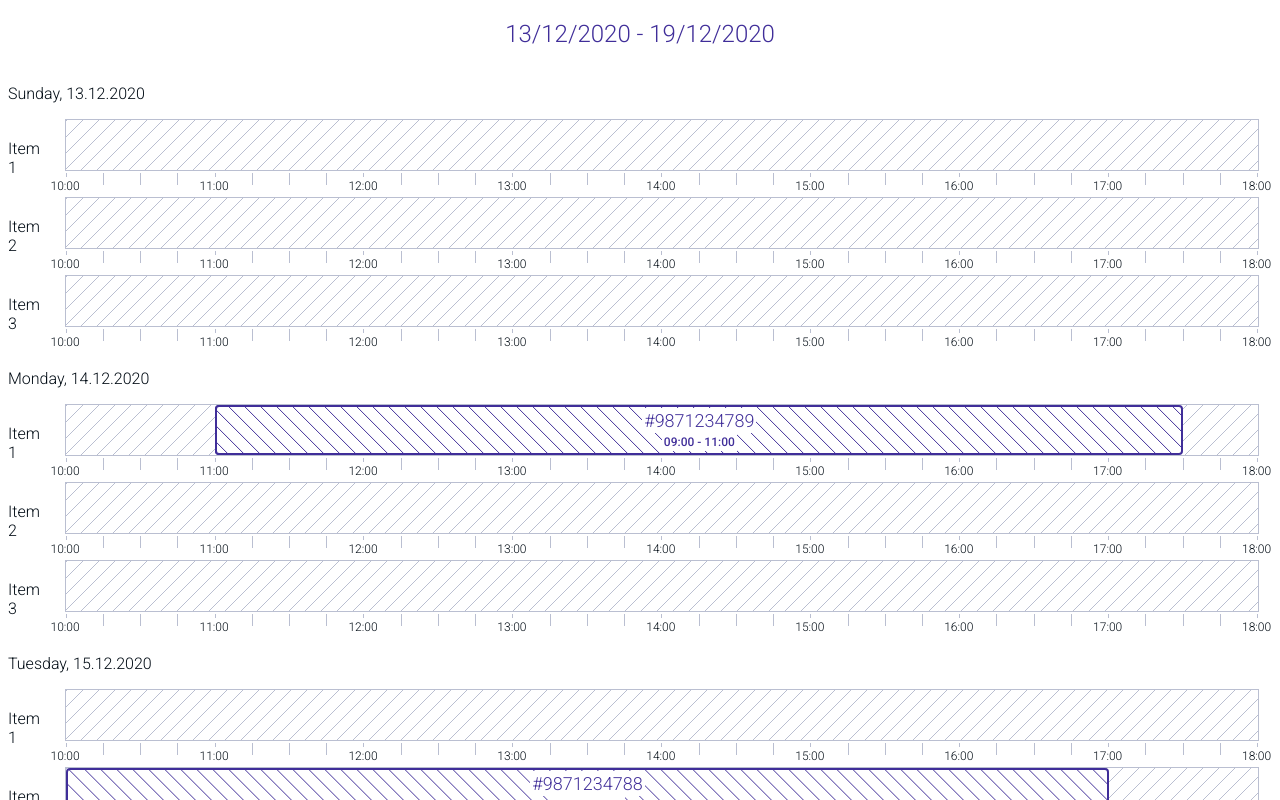
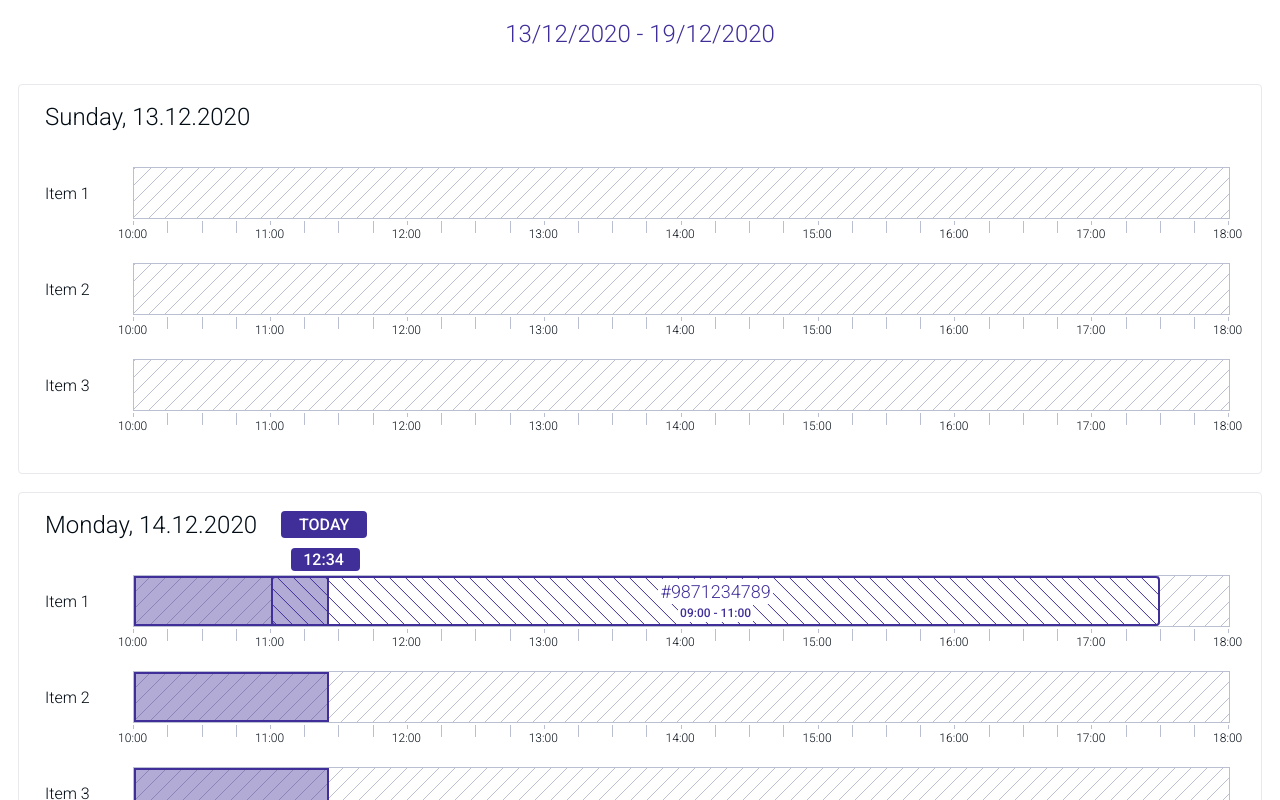
Before and after one commit to jablpiotrek/v-res, a Vue app: page / in a window 1280 px wide. Shown: the top 800 px of the page. Built offline with nearby package versions, Linux system fonts and the light colour scheme; some icons are missing; what vue-clipboard2 would draw is missing.

Commit message:
add time markers and overlays, improve looks

```diff
--- a/package.json
+++ b/package.json
@@ -18,6 +18,7 @@
     "express": "^4.17.1",
     "hotkeys-js": "^3.8.2",
     "register-service-worker": "^1.7.1",
+    "v-click-outside": "^3.1.2",
     "vue": "^2.6.11",
     "vue-clipboard2": "^0.3.1",
     "vue-feather-icons": "^5.1.0",
--- a/src/App.vue
+++ b/src/App.vue
@@ -1,8 +1,8 @@
 <template>
-  <div id="app">
+  <div id="app" class="app">
     <router-view/>
     <transition name="app__overlay-transition">
-      <div @click="closeReservationTooltip" v-if="showOverlay" class="app__overlay"></div>
+      <div v-if="showOverlay" class="app__overlay"></div>
     </transition>
   </div>
 </template>
@@ -17,7 +17,7 @@
   computed: {
     ...mapState(['reservationTooltip']),
     showOverlay() {
-      return !!this.reservationTooltip;
+      return false;
     },
   },
   methods: {
@@ -34,6 +34,7 @@
 
 <style lang="scss">
   .app {
+    padding: 0 $medium;
 
     &__overlay {
       background: $overlay;
@@ -42,7 +43,7 @@
       top: 0;
       width: 100%;
       height: 100%;
-      z-index: 10;
+      z-index: $high;
 
       &-transition {
         &-enter,
--- a/src/components/Day.vue
+++ b/src/components/Day.vue
@@ -1,9 +1,19 @@
 <template>
   <div class="day">
-    <span class="day__date">{{ formattedDate }}</span>
+    <div class="day__header">
+      <h3 class="day__date">{{ formattedDate }}</h3>
+      <span v-if="isToday" class="day__today-badge">Today</span>
+    </div>
     <ul class="day__items">
-      <li class="day__item" v-for="item in items" :key="item.id">
-        <item :name="item.name" :id="item.id" :specs="item.spec" :day="date"/>
+      <li class="day__item" v-for="(item, index) in items" :key="item.id">
+        <item
+          :name="item.name"
+          :id="item.id"
+          :specs="item.spec"
+          :day="date"
+          :isToday="isToday"
+          :isFirst="index === 0"
+        />
       </li>
     </ul>
   </div>
@@ -11,6 +21,7 @@
 
 <script>
 import format from 'date-fns/format';
+import isSameDay from 'date-fns/isSameDay';
 
 import Item from '@/components/Item.vue';
 
@@ -31,15 +42,58 @@
     formattedDate() {
       return format(this.date, 'EEEE, dd.MM.yyyy');
     },
+    isToday() {
+      return isSameDay(this.date, new Date(2020, 11, 14));
+    },
   },
 };
 </script>
 
 <style lang="scss" scoped>
   .day {
+    @include border(1px, $gray-light);
+    @include transition(border-color);
+
+    padding: $medium;
+    margin-bottom: $medium;
+    border-radius: $small;
+
+    &__date {
+      font-size: $big;
+      margin-top: 0;
+      margin: 0;
+      padding-left: $small;
+      border-left: $small solid $white;
+    }
+
+    &:hover,
+    &:active {
+      border-color: $secondary;
+
+      .day__date {
+        border-color: $secondary;
+      }
+    }
+
     &__items {
       list-style: none;
       padding-left: 0;
     }
+
+    &__header {
+      display: flex;
+      margin-bottom: $v-big;
+      align-items: center;
+    }
+
+    &__today-badge {
+      margin-left: $big;
+      text-transform: uppercase;
+      font-weight: $fontWeightBold;
+      background-color: $secondary;
+      color: $white;
+      padding: $small $medium;
+      border-radius: $small;
+    }
   }
 </style>
--- a/src/components/DetailsTooltip.vue
+++ b/src/components/DetailsTooltip.vue
@@ -1,5 +1,5 @@
 <template>
-  <div class="details-tooltip">
+  <div class="details-tooltip" v-click-outside="closeReservationTooltip">
     <button type="button" class="details-tooltip__close" @click="closeReservationTooltip">
       <x-circle-icon />
     </button>
@@ -69,6 +69,7 @@
 <style lang="scss" scoped>
   .details-tooltip {
     @include border($secondary, $v-small);
+    @include shadow;
 
     position: absolute;
     padding: $medium;
@@ -78,6 +79,7 @@
     background: $white;
     width: 240px;
     border-radius: $small;
+    z-index: $high;
 
     &__row {
       border-bottom: 1px solid $gray-dark;
--- a/src/components/Item.vue
+++ b/src/components/Item.vue
@@ -1,6 +1,6 @@
 <template>
   <div class="item">
-    <span class="item__name"> {{name}} </span>
+    <span class="item__name"> {{ name }} </span>
     <div class="item__bar">
       <ul class="item__reservations" :style="reservationsGrid">
         <li
@@ -13,6 +13,14 @@
             :id="res.id"
           />
         </li>
+        <div v-if="isToday" class="item__time-mark">
+          <span class="item__clock" v-if="isFirst">
+            <span class="item__clock-time">
+              12:34
+            </span>
+            <corner-down-left-icon class="item__clock-arrow" size="2x"></corner-down-left-icon>
+          </span>
+        </div>
       </ul>
       <div class="item__hours">
         <span
@@ -36,12 +44,13 @@
 import startOfHour from 'date-fns/startOfHour';
 import isSameMinute from 'date-fns/isSameMinute';
 import format from 'date-fns/format';
+import differenceInHours from 'date-fns/differenceInHours';
 
-import differenceInHours from 'date-fns/differenceInHours';
+import { CornerDownLeftIcon } from 'vue-feather-icons';
 
 export default {
   name: 'Item',
-  components: { Reservation },
+  components: { Reservation, CornerDownLeftIcon },
   data() {
     return {
       dayLength: 8,
@@ -65,6 +74,16 @@
     day: {
       required: true,
       type: Date,
+    },
+    isToday: {
+      required: false,
+      default: false,
+      type: Boolean,
+    },
+    isFirst: {
+      required: false,
+      default: false,
+      type: Boolean,
     },
   },
   computed: {
@@ -116,11 +135,14 @@
   .item {
     display: flex;
     align-items: center;
+    justify-content: center;
+    margin-bottom: $medium;
 
     &__reservations {
       @include border($gray-dark);
       @include hatch($gray-dark, $white, 135deg);
 
+      position: relative;
       display: grid;
       grid-template-rows: 1;
       grid-template-columns: repeat(8, 1fr);
@@ -130,6 +152,15 @@
       list-style: none;
       padding-left: 0;
       margin-bottom: $small;
+    }
+
+    &__name {
+      @include transition(border-color);
+
+      width: 80px;
+      margin-bottom: $big;
+      padding-left: $small;
+      border-left: $small solid $white;
     }
 
     &__reservation {
@@ -170,5 +201,44 @@
          }
       }
     }
+
+    &__time-mark{
+      height: $bar-height - $small;
+      left: 0;
+      top: 0;
+      border: 2px solid $secondary;
+      position: absolute;
+      width: calc(18% - 6px);
+      background-color: $secondaryTransparent;
+      pointer-events: none;
+    }
+
+    &__clock {
+      position: absolute;
+      right: -33px;
+      top: -30px;
+      padding: $v-small $regular;
+      background-color: $secondary;
+      border-radius: $small;
+    }
+
+    &__clock-time {
+      color: $white;
+      font-weight: $fontWeightBold;
+    }
+
+    &__clock-arrow {
+      position: absolute;
+      top: 16px;
+      right: 4px;
+      color: $secondary;
+    }
+
+    &:hover,
+    &active {
+      .item__name {
+        border-color: $secondary;
+      }
+    }
   }
 </style>
--- a/src/components/Reservation.vue
+++ b/src/components/Reservation.vue
@@ -1,5 +1,5 @@
 <template>
-  <div class="reservation">
+  <div :class="`reservation reservation${showTooltip ? '--highlight' : ''}`">
     <div class="reservation__area"
     @click="openReservationTooltip(id)"
     @mouseover="reveal()"
@@ -11,10 +11,6 @@
     <details-tooltip
       :id="this.id"
       v-if="showTooltip"
-    />
-    <div
-      @click="openReservationTooltip(id)"
-      :class="`reservation__overlay reservation__overlay${highlight ? '--revealed' : ''}`"
     />
   </div>
 </template>
@@ -46,9 +42,6 @@
     showTooltip() {
       return this.id === this.reservationTooltip;
     },
-    highlight() {
-      return this.showTooltip || this.noReservationTooltip || this.revealed;
-    },
     time() {
       const { from, to } = this.reservationById(this.id);
 
@@ -57,12 +50,6 @@
   },
   methods: {
     ...mapMutations(['openReservationTooltip']),
-    reveal() {
-      this.revealed = true;
-    },
-    hide() {
-      this.revealed = false;
-    },
   },
 };
 </script>
@@ -73,9 +60,6 @@
 
     position: relative;
     height: 100%;
-
-    z-index: $highest;
-    transform: translateZ(0);
 
     &__area {
       @include flexCenterCenter;
@@ -110,7 +94,7 @@
     }
 
     &--highlight {
-      filter: brightness(1);
+      @include shadow;
     }
 
     &__from-to {
--- a/src/main.js
+++ b/src/main.js
@@ -1,10 +1,12 @@
 import Vue from 'vue';
+import vClickOutside from 'v-click-outside';
 import VueClipboard from 'vue-clipboard2';
 import App from './App.vue';
 import './registerServiceWorker';
 import router from './router';
 import store from './store';
 
+Vue.use(vClickOutside);
 Vue.use(VueClipboard);
 Vue.config.productionTip = false;
 
--- a/src/styles/_colors.scss
+++ b/src/styles/_colors.scss
@@ -1,5 +1,6 @@
 $primary: #010B14;
 $secondary: #402e99;
+$secondaryTransparent: rgba(64, 46, 153, 0.4);
 $white: white;
 $gray-dark: #BABFD1;
 $gray-light: #E8E9ED;
--- a/src/styles/_global.scss
+++ b/src/styles/_global.scss
@@ -8,3 +8,7 @@
 h1, h2, h3, h4, h5, h6, p, a, button, span {
     @include font();
 }
+
+body, html {
+    @include paddingMarginClear;
+}
--- a/src/styles/_mixins.scss
+++ b/src/styles/_mixins.scss
@@ -33,3 +33,7 @@
     font-size: $size;
     font-weight: $weight;
 }
+
+@mixin shadow($color: $secondaryTransparent) {
+    box-shadow: 0px 0px 20px 0px $color;
+}
```
Also changed, not shown: 1 other file (tests, documents, lock files or other folders).
